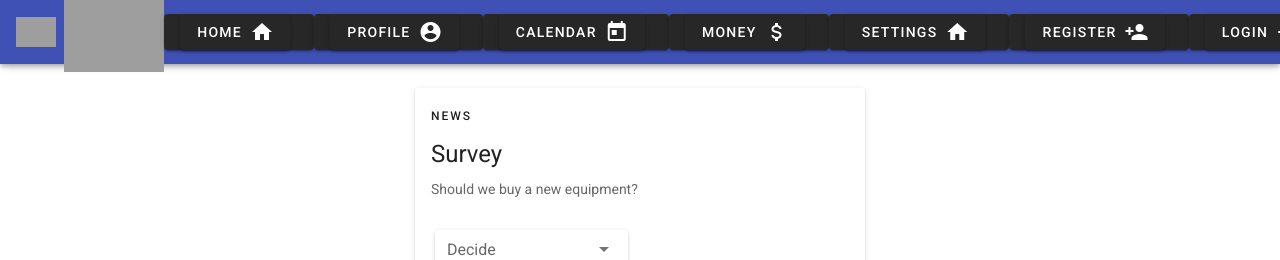
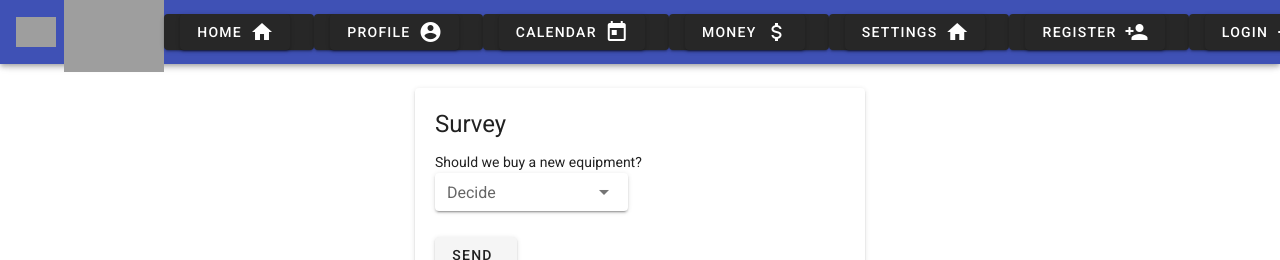
Before and after one commit to hfu-gis/Chi-Masters, a Vue app: page /#/views/Home in a window 1280 px wide. Shown: the top 260 px of the page. Built offline with nearby package versions, Linux system fonts and the light colour scheme; grey boxes are pictures that could not be loaded; what vue-textarea-autosize would draw is missing.

Commit message:
Fixed Survey Card

```diff
--- a/src/views/Home.vue
+++ b/src/views/Home.vue
@@ -6,19 +6,15 @@
                 max-width="450"
 
         >
-            <v-list-item three-line>
-                <v-list-item-content>
-                    <div class="overline mb-2">News</div>
-                    <v-list-item-title class="headline mb-3">Survey</v-list-item-title>
-                    <v-list-item-subtitle>Should we buy a new equipment? </v-list-item-subtitle>
-                </v-list-item-content>
 
-            </v-list-item>
 
             <v-card-actions>
                 <v-container fluid>
+                    <v-list-item-title class="headline mb-3">Survey</v-list-item-title>
+                    <v-list-item-subtitle>Should we buy a new equipment? </v-list-item-subtitle>
                     <v-row align="center">
                         <v-col class="my-0" cols="12" sm="6">
+
                             <v-select
                                     :items="items"
                                     label="Decide"
```
